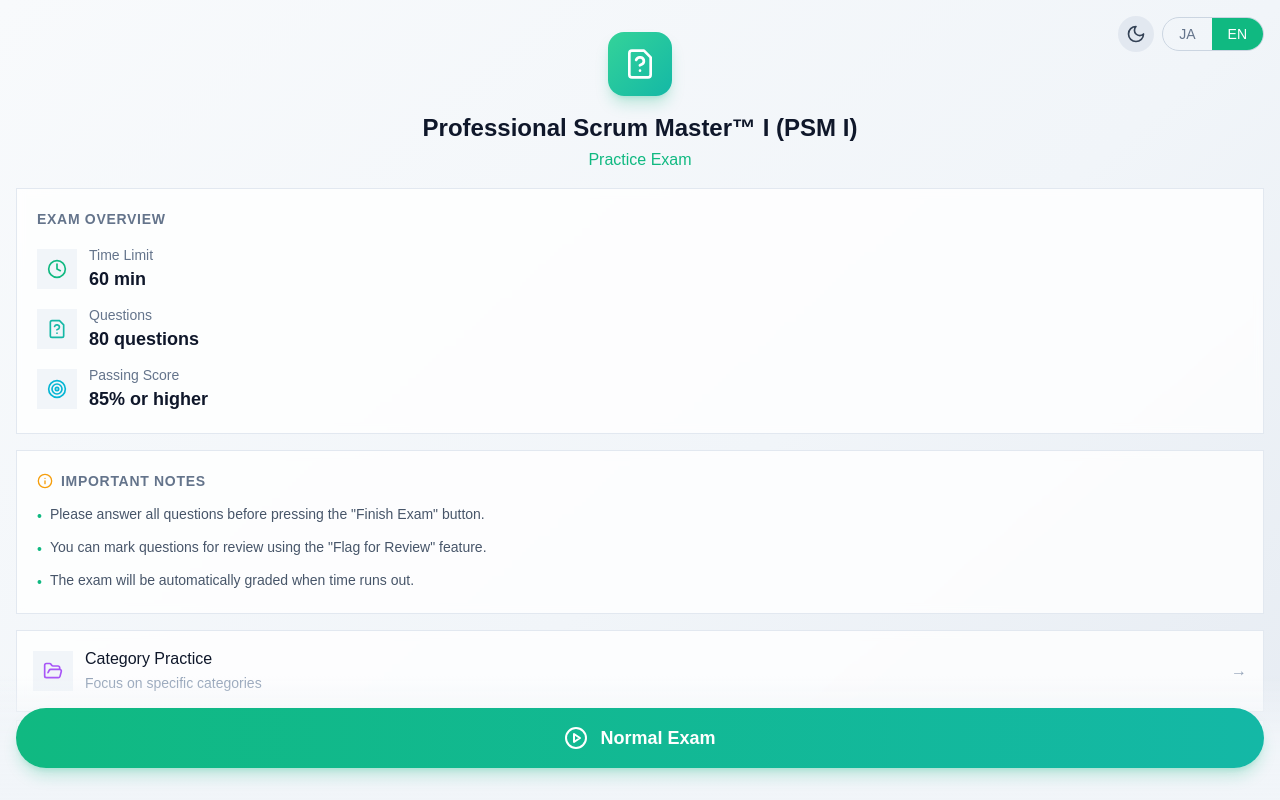
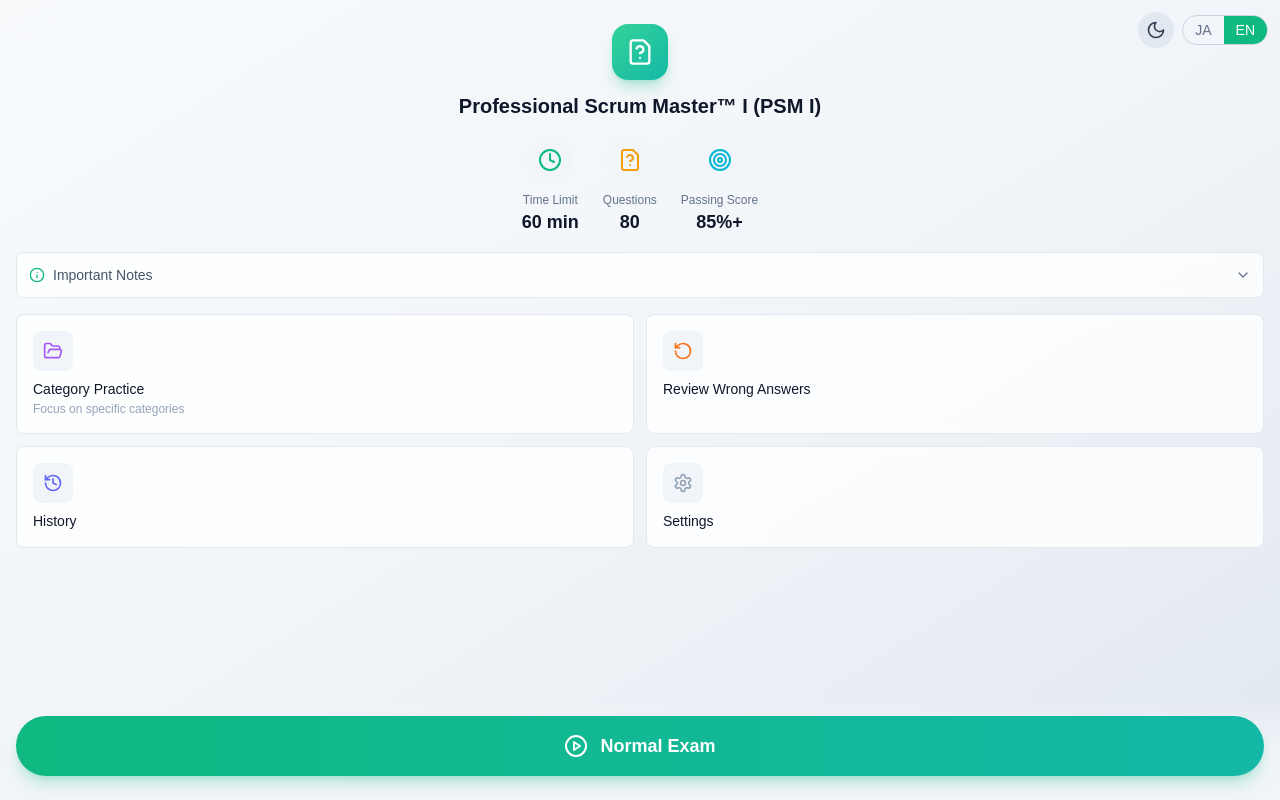
Before and after one commit to Dappo-kura/csm-exab, a Next.js app: page / in a window 1280 px wide. Shown: the top 800 px of the page. Built offline with nearby package versions, Linux system fonts and the light colour scheme.

Commit message:
UI改修: TOP画面を1画面に収まるアプリUIに変更

```diff
--- a/src/components/StartScreen.tsx
+++ b/src/components/StartScreen.tsx
@@ -1,6 +1,7 @@
 "use client";
 
-import { PlayCircle, Clock, FileQuestion, Target, Info, Sun, Moon, History, FolderOpen, RotateCcw, Settings } from "lucide-react";
+import { useState } from "react";
+import { PlayCircle, Clock, FileQuestion, Target, Info, Sun, Moon, History, FolderOpen, RotateCcw, Settings, ChevronDown, ChevronUp } from "lucide-react";
 import { EXAM_CONFIG } from "@/data/constants";
 import { useLanguage, Language } from "@/contexts/LanguageContext";
 import { useTheme } from "@/contexts/ThemeContext";
@@ -29,7 +30,7 @@
     }`}>
       <button
         onClick={() => handleToggle("ja")}
-        className={`px-4 py-1.5 text-sm font-medium transition-all duration-200 ${
+        className={`px-3 py-1 text-sm font-medium transition-all duration-200 ${
           language === "ja"
             ? "bg-emerald-500 text-white"
             : theme === "dark"
@@ -41,7 +42,7 @@
       </button>
       <button
         onClick={() => handleToggle("en")}
-        className={`px-4 py-1.5 text-sm font-medium transition-all duration-200 ${
+        className={`px-3 py-1 text-sm font-medium transition-all duration-200 ${
           language === "en"
             ? "bg-emerald-500 text-white"
             : theme === "dark"
@@ -82,28 +83,7 @@
   const { language } = useLanguage();
   const { theme } = useTheme();
   const t = (key: string) => getTranslation(language, key);
-
-  // 言語別のルール表示
-  const rules = [
-    {
-      label: t("start.rule.timeLimit"),
-      value: language === "ja"
-        ? `${EXAM_CONFIG.TIME_LIMIT_MINUTES}分`
-        : `${EXAM_CONFIG.TIME_LIMIT_MINUTES} min`,
-    },
-    {
-      label: t("start.rule.questions"),
-      value: language === "ja"
-        ? `${EXAM_CONFIG.TOTAL_QUESTIONS}問`
-        : `${EXAM_CONFIG.TOTAL_QUESTIONS} questions`,
-    },
-    {
-      label: t("start.rule.passingScore"),
-      value: language === "ja"
-        ? `正答率${EXAM_CONFIG.PASSING_SCORE}%以上`
-        : `${EXAM_CONFIG.PASSING_SCORE}% or higher`,
-    },
-  ];
+  const [isInstructionsOpen, setIsInstructionsOpen] = useState(false);
 
   // 言語別の注意事項
   const instructions = language === "ja"
@@ -125,80 +105,100 @@
         : "bg-gradient-to-br from-slate-50 via-slate-100 to-slate-200"
     }`}>
       {/* 右上のコントロール */}
-      <div className="absolute top-4 right-4 z-10 flex items-center gap-2">
+      <div className="absolute top-3 right-3 z-10 flex items-center gap-2">
         <ThemeToggle />
         <LanguageToggle />
       </div>
 
       {/* ヘッダー */}
-      <header className="pt-8 pb-4 px-4 text-center">
-        <div className="inline-flex items-center justify-center w-16 h-16 rounded-2xl bg-gradient-to-br from-emerald-400 to-teal-500 mb-4 shadow-lg shadow-emerald-500/25">
-          <FileQuestion className="w-8 h-8 text-white" />
+      <header className="pt-6 pb-3 px-4 text-center">
+        <div className="inline-flex items-center justify-center w-14 h-14 rounded-2xl bg-gradient-to-br from-emerald-400 to-teal-500 mb-3 shadow-lg shadow-emerald-500/25">
+          <FileQuestion className="w-7 h-7 text-white" />
         </div>
-        <h1 className={`text-2xl font-bold mb-1 ${
+        <h1 className={`text-xl font-bold mb-1 ${
           theme === "dark" ? "text-white" : "text-slate-900"
         }`}>
           Professional Scrum Master™ I (PSM I)
         </h1>
-        <p className="text-emerald-500 font-medium">
-          {language === "ja" ? "模擬試験" : "Practice Exam"}
-        </p>
       </header>
 
       {/* メインコンテンツ */}
-      <main className="flex-1 px-4 pb-8">
-        {/* 試験ルール */}
-        <section className={`backdrop-blur-sm p-5 mb-4 border ${
+      <main className="flex-1 px-4 pb-4 flex flex-col">
+        {/* 試験ルール - 横並び3カラム */}
+        <section className="flex justify-center gap-6 mb-4">
+          {/* 制限時間 */}
+          <div className="text-center">
+            <div className={`w-12 h-12 mx-auto mb-2 rounded-full flex items-center justify-center ${
+              theme === "dark" ? "bg-slate-800/80" : "bg-slate-100"
+            }`}>
+              <Clock className="w-6 h-6 text-emerald-500" />
+            </div>
+            <p className={`text-xs ${theme === "dark" ? "text-slate-400" : "text-slate-500"}`}>
+              {t("start.rule.timeLimit")}
+            </p>
+            <p className={`font-bold text-lg ${theme === "dark" ? "text-white" : "text-slate-900"}`}>
+              {language === "ja" ? `${EXAM_CONFIG.TIME_LIMIT_MINUTES}分` : `${EXAM_CONFIG.TIME_LIMIT_MINUTES} min`}
+            </p>
+          </div>
+
+          {/* 問題数 */}
+          <div className="text-center">
+            <div className={`w-12 h-12 mx-auto mb-2 rounded-full flex items-center justify-center ${
+              theme === "dark" ? "bg-slate-800/80" : "bg-slate-100"
+            }`}>
+              <FileQuestion className="w-6 h-6 text-amber-500" />
+            </div>
+            <p className={`text-xs ${theme === "dark" ? "text-slate-400" : "text-slate-500"}`}>
+              {t("start.rule.questions")}
+            </p>
+            <p className={`font-bold text-lg ${theme === "dark" ? "text-white" : "text-slate-900"}`}>
+              {language === "ja" ? `${EXAM_CONFIG.TOTAL_QUESTIONS}問` : `${EXAM_CONFIG.TOTAL_QUESTIONS}`}
+            </p>
+          </div>
+
+          {/* 合格ライン */}
+          <div className="text-center">
+            <div className={`w-12 h-12 mx-auto mb-2 rounded-full flex items-center justify-center ${
+              theme === "dark" ? "bg-slate-800/80" : "bg-slate-100"
+            }`}>
+              <Target className="w-6 h-6 text-cyan-500" />
+            </div>
+            <p className={`text-xs ${theme === "dark" ? "text-slate-400" : "text-slate-500"}`}>
+              {t("start.rule.passingScore")}
+            </p>
+            <p className={`font-bold text-lg ${theme === "dark" ? "text-white" : "text-slate-900"}`}>
+              {language === "ja" ? `正答率${EXAM_CONFIG.PASSING_SCORE}%以上` : `${EXAM_CONFIG.PASSING_SCORE}%+`}
+            </p>
+          </div>
+        </section>
+
+        {/* 注意事項 - アコーディオン */}
+        <section className={`backdrop-blur-sm border rounded-lg mb-4 ${
           theme === "dark"
             ? "bg-slate-900/60 border-slate-700/50"
             : "bg-white/80 border-slate-200"
         }`}>
-          <h2 className={`text-sm font-semibold uppercase tracking-wider mb-4 ${
-            theme === "dark" ? "text-slate-400" : "text-slate-500"
-          }`}>
-            {t("start.overview")}
-          </h2>
-          <div className="space-y-3">
-            {rules.map((rule, index) => (
-              <div
-                key={index}
-                className={`flex items-center gap-3 ${
-                  theme === "dark" ? "text-white" : "text-slate-900"
-                }`}
+          <button
+            onClick={() => setIsInstructionsOpen(!isInstructionsOpen)}
+            className="w-full p-3 flex items-center justify-between"
           >
-                <div className={`w-10 h-10 flex items-center justify-center flex-shrink-0 ${
-                  theme === "dark" ? "bg-slate-800/80" : "bg-slate-100"
-                }`}>
-                  {index === 0 && <Clock className="w-5 h-5 text-emerald-500" />}
-                  {index === 1 && <FileQuestion className="w-5 h-5 text-teal-500" />}
-                  {index === 2 && <Target className="w-5 h-5 text-cyan-500" />}
-                </div>
-                <div className="flex-1">
-                  <p className={`text-sm ${
-                    theme === "dark" ? "text-slate-400" : "text-slate-500"
-                  }`}>{rule.label}</p>
-                  <p className="font-semibold text-lg">{rule.value}</p>
-                </div>
-              </div>
-            ))}
-          </div>
-        </section>
-
-        {/* 注意事項 */}
-        <section className={`backdrop-blur-sm p-5 mb-4 border ${
-          theme === "dark"
-            ? "bg-slate-900/60 border-slate-700/50"
-            : "bg-white/80 border-slate-200"
-        }`}>
-          <div className="flex items-center gap-2 mb-3">
-            <Info className="w-4 h-4 text-amber-500" />
-            <h2 className={`text-sm font-semibold uppercase tracking-wider ${
-              theme === "dark" ? "text-slate-400" : "text-slate-500"
+            <div className="flex items-center gap-2">
+              <Info className="w-4 h-4 text-emerald-500" />
+              <span className={`text-sm font-medium ${
+                theme === "dark" ? "text-slate-300" : "text-slate-600"
               }`}>
                 {t("start.caution")}
-            </h2>
+              </span>
             </div>
-          <ul className="space-y-2">
+            {isInstructionsOpen ? (
+              <ChevronUp className={`w-4 h-4 ${theme === "dark" ? "text-slate-400" : "text-slate-500"}`} />
+            ) : (
+              <ChevronDown className={`w-4 h-4 ${theme === "dark" ? "text-slate-400" : "text-slate-500"}`} />
+            )}
+          </button>
+          {isInstructionsOpen && (
+            <div className="px-3 pb-3">
+              <ul className="space-y-1.5">
                 {instructions.map((instruction, index) => (
                   <li
                     key={index}
@@ -211,125 +211,105 @@
                   </li>
                 ))}
               </ul>
+            </div>
+          )}
         </section>
 
-        {/* メニューボタン */}
-        <div className="space-y-2">
+        {/* メニューボタン - 2x2グリッド */}
+        <div className="grid grid-cols-2 gap-3 mb-4">
           {/* カテゴリー別練習 */}
           <button
             onClick={onShowCategorySelect}
-            className={`w-full backdrop-blur-sm p-4 border flex items-center justify-between transition-colors ${
+            className={`backdrop-blur-sm p-4 border rounded-lg flex flex-col items-start transition-colors ${
               theme === "dark"
                 ? "bg-slate-900/60 border-slate-700/50 hover:bg-slate-800/60"
                 : "bg-white/80 border-slate-200 hover:bg-slate-50"
             }`}
           >
-            <div className="flex items-center gap-3">
-              <div className={`w-10 h-10 flex items-center justify-center ${
+            <div className={`w-10 h-10 mb-2 rounded-lg flex items-center justify-center ${
               theme === "dark" ? "bg-slate-800/80" : "bg-slate-100"
             }`}>
               <FolderOpen className="w-5 h-5 text-purple-500" />
             </div>
-              <div className="text-left">
-                <span className={`font-medium block ${
+            <span className={`font-medium text-sm ${
               theme === "dark" ? "text-white" : "text-slate-900"
             }`}>
               {t("mode.categoryPractice")}
             </span>
-                <span className={`text-sm ${
+            <span className={`text-xs mt-0.5 ${
               theme === "dark" ? "text-slate-500" : "text-slate-400"
             }`}>
               {t("mode.categoryPracticeDesc")}
-                </span>
-              </div>
-            </div>
-            <span className={theme === "dark" ? "text-slate-500" : "text-slate-400"}>
-              →
             </span>
           </button>
 
           {/* 間違えた問題を復習 */}
           <button
             onClick={onShowReview}
-            className={`w-full backdrop-blur-sm p-4 border flex items-center justify-between transition-colors ${
+            className={`backdrop-blur-sm p-4 border rounded-lg flex flex-col items-start transition-colors ${
               theme === "dark"
                 ? "bg-slate-900/60 border-slate-700/50 hover:bg-slate-800/60"
                 : "bg-white/80 border-slate-200 hover:bg-slate-50"
             }`}
           >
-            <div className="flex items-center gap-3">
-              <div className={`w-10 h-10 flex items-center justify-center ${
+            <div className={`w-10 h-10 mb-2 rounded-lg flex items-center justify-center ${
               theme === "dark" ? "bg-slate-800/80" : "bg-slate-100"
             }`}>
               <RotateCcw className="w-5 h-5 text-orange-500" />
             </div>
-              <span className={`font-medium ${
+            <span className={`font-medium text-sm ${
               theme === "dark" ? "text-white" : "text-slate-900"
             }`}>
               {t("review.title")}
-              </span>
-            </div>
-            <span className={theme === "dark" ? "text-slate-500" : "text-slate-400"}>
-              →
             </span>
           </button>
 
           {/* 学習履歴 */}
           <button
             onClick={onShowHistory}
-            className={`w-full backdrop-blur-sm p-4 border flex items-center justify-between transition-colors ${
+            className={`backdrop-blur-sm p-4 border rounded-lg flex flex-col items-start transition-colors ${
               theme === "dark"
                 ? "bg-slate-900/60 border-slate-700/50 hover:bg-slate-800/60"
                 : "bg-white/80 border-slate-200 hover:bg-slate-50"
             }`}
           >
-            <div className="flex items-center gap-3">
-              <div className={`w-10 h-10 flex items-center justify-center ${
+            <div className={`w-10 h-10 mb-2 rounded-lg flex items-center justify-center ${
               theme === "dark" ? "bg-slate-800/80" : "bg-slate-100"
             }`}>
               <History className="w-5 h-5 text-indigo-500" />
             </div>
-              <span className={`font-medium ${
+            <span className={`font-medium text-sm ${
               theme === "dark" ? "text-white" : "text-slate-900"
             }`}>
               {t("start.history")}
-              </span>
-            </div>
-            <span className={theme === "dark" ? "text-slate-500" : "text-slate-400"}>
-              →
             </span>
           </button>
 
           {/* 設定 */}
           <button
             onClick={onShowSettings}
-            className={`w-full backdrop-blur-sm p-4 border flex items-center justify-between transition-colors ${
+            className={`backdrop-blur-sm p-4 border rounded-lg flex flex-col items-start transition-colors ${
               theme === "dark"
                 ? "bg-slate-900/60 border-slate-700/50 hover:bg-slate-800/60"
                 : "bg-white/80 border-slate-200 hover:bg-slate-50"
             }`}
           >
-            <div className="flex items-center gap-3">
-              <div className={`w-10 h-10 flex items-center justify-center ${
+            <div className={`w-10 h-10 mb-2 rounded-lg flex items-center justify-center ${
               theme === "dark" ? "bg-slate-800/80" : "bg-slate-100"
             }`}>
               <Settings className="w-5 h-5 text-slate-400" />
             </div>
-              <span className={`font-medium ${
+            <span className={`font-medium text-sm ${
               theme === "dark" ? "text-white" : "text-slate-900"
             }`}>
               {t("settings.title")}
-              </span>
-            </div>
-            <span className={theme === "dark" ? "text-slate-500" : "text-slate-400"}>
-              →
             </span>
           </button>
         </div>
       </main>
 
       {/* フッター - 通常試験開始ボタン */}
-      <footer className={`sticky bottom-0 p-4 pb-8 pt-8 ${
+      <footer className={`sticky bottom-0 p-4 pb-6 ${
         theme === "dark"
           ? "bg-gradient-to-t from-slate-900 via-slate-900/95 to-transparent"
           : "bg-gradient-to-t from-slate-100 via-slate-100/95 to-transparent"
```
Lines whose indentation alone changed are shown as unchanged.
